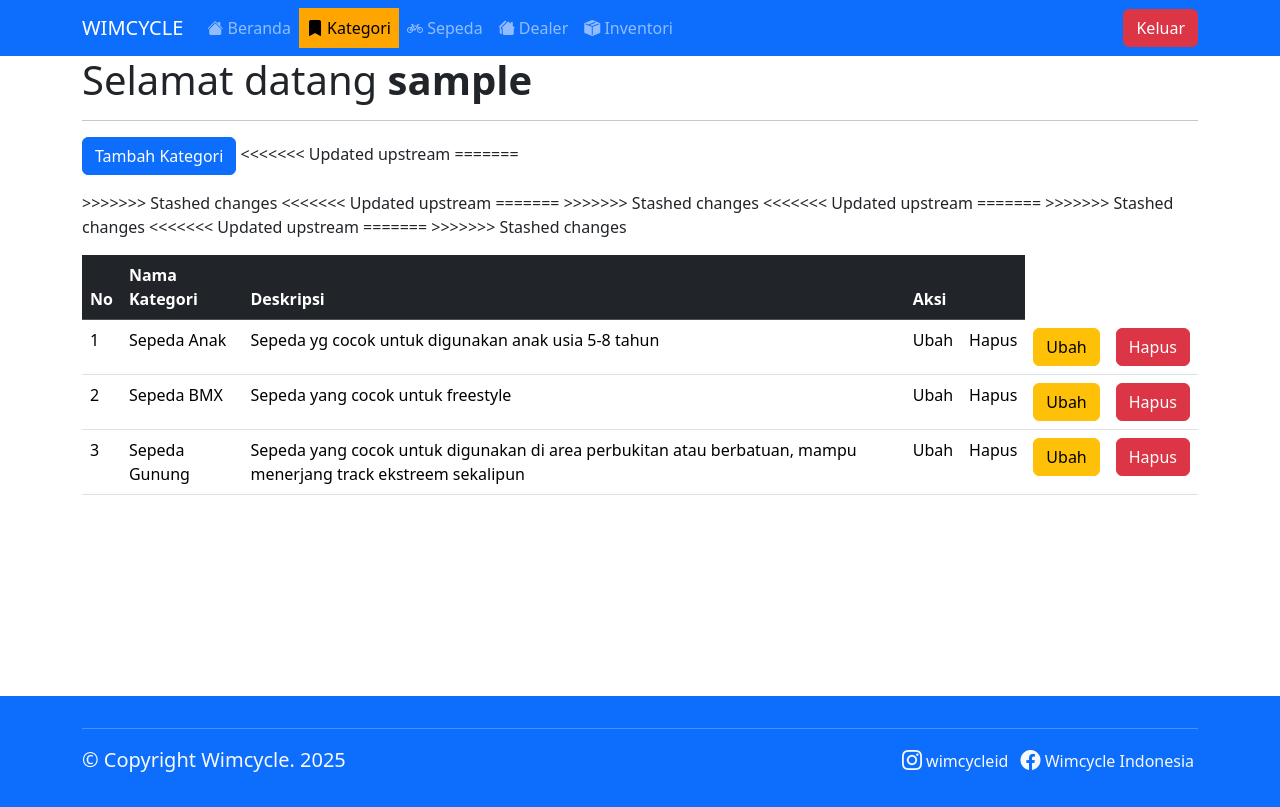
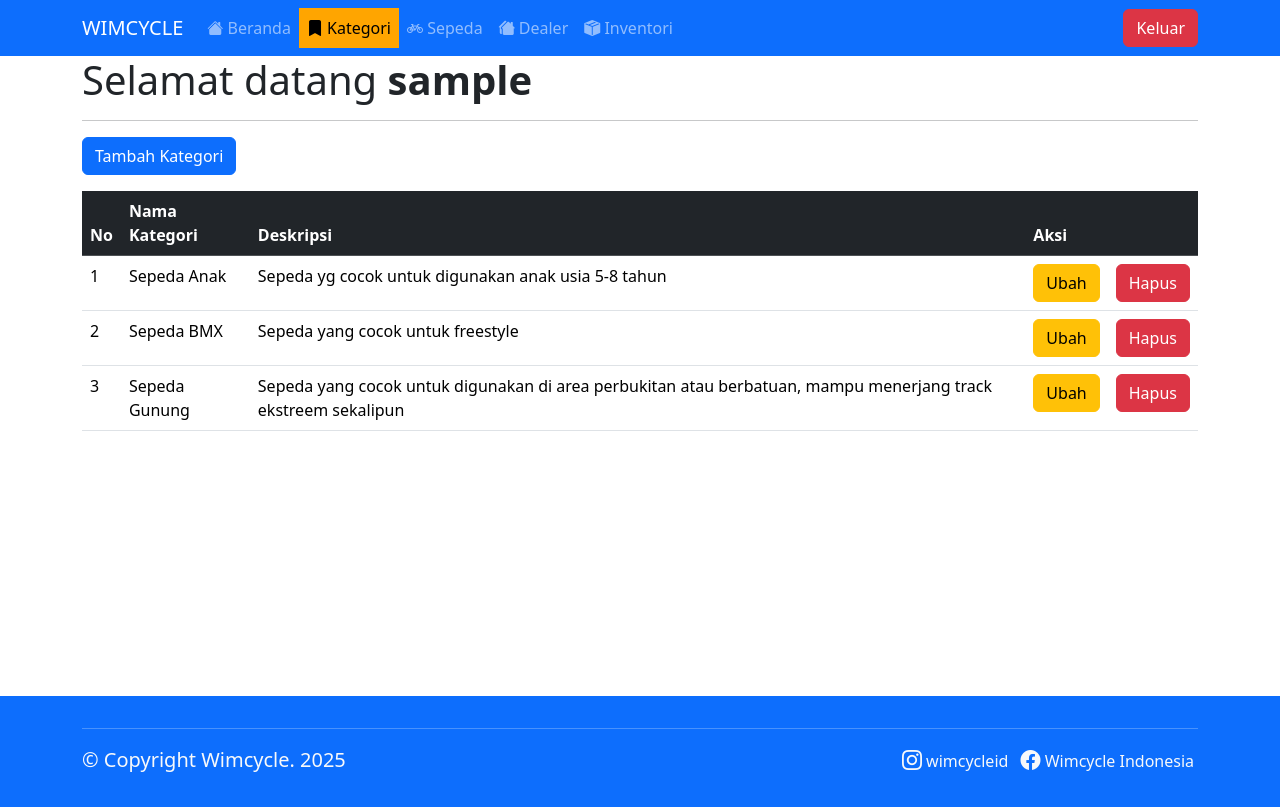
Before and after one commit to dettline/wim_rpl1, a PHP site: page /kategori/show_kategori.php in a window 1280 px wide. Run offline with PHP 8.4, Linux system fonts and the light colour scheme; the visitor is signed in with stand-in values (Sample User, id 1); data comes from the database, SQL or seed files in the repository.

Commit message:
Versi 1.5
sudah ada tombol ubah

```diff
--- a/kategori/show_kategori.php
+++ b/kategori/show_kategori.php
@@ -58,13 +58,8 @@
         $sql = "SELECT * FROM tb_kategori";
         $sql_eksekusi = mysqli_query($koneksi, $sql);
       ?>
-<<<<<<< Updated upstream
-      <table class="table">
-        <thead>
-=======
       <table class="table mt-3">
         <thead class="table-dark">
->>>>>>> Stashed changes
           <tr>
             <th>No</th>
             <th>Nama Kategori</th>
@@ -83,10 +78,6 @@
             <td><?= $nomor++; ?></td>
             <td><?= $data['nama_kategori']; ?></td>
             <td><?= $data['ket_kategori']; ?></td>
-<<<<<<< Updated upstream
-            <td>Ubah</td>
-            <td>Hapus</td>
-=======
             <td>
               <!-- Awal Modal Ubah -->
                 <!-- Button trigger modal -->
@@ -124,7 +115,7 @@
                       </div>
                       <div class="modal-footer">
                         <button type="button" class="btn btn-secondary" data-bs-dismiss="modal">Close</button>
-                        <input type="submit" value="Ubah" class="btn btn-primary">
+                        <input type="submit" value="Ubah Data" class="btn btn-warning">
                       </div>
                       </form>
                     </div>
@@ -161,7 +152,6 @@
 
               <!-- Akhit Modal Hapus -->
             </td>
->>>>>>> Stashed changes
          </tr>
       <?php
           }
```
Also changed, not shown: kategori/update_kategori.php (added, +23 -0 lines).
